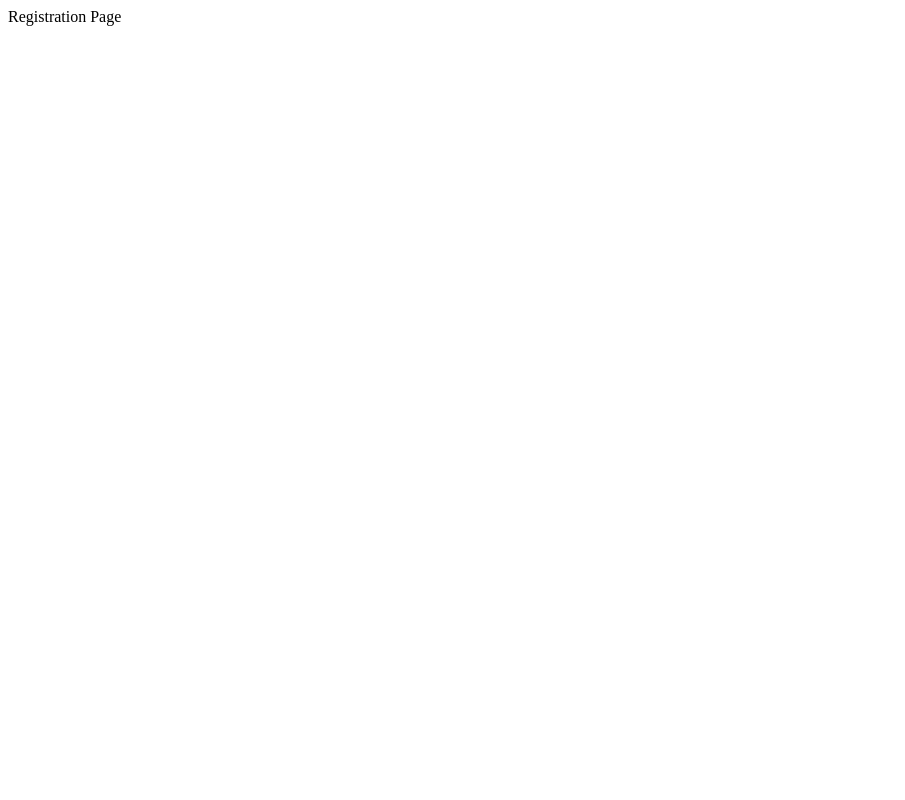
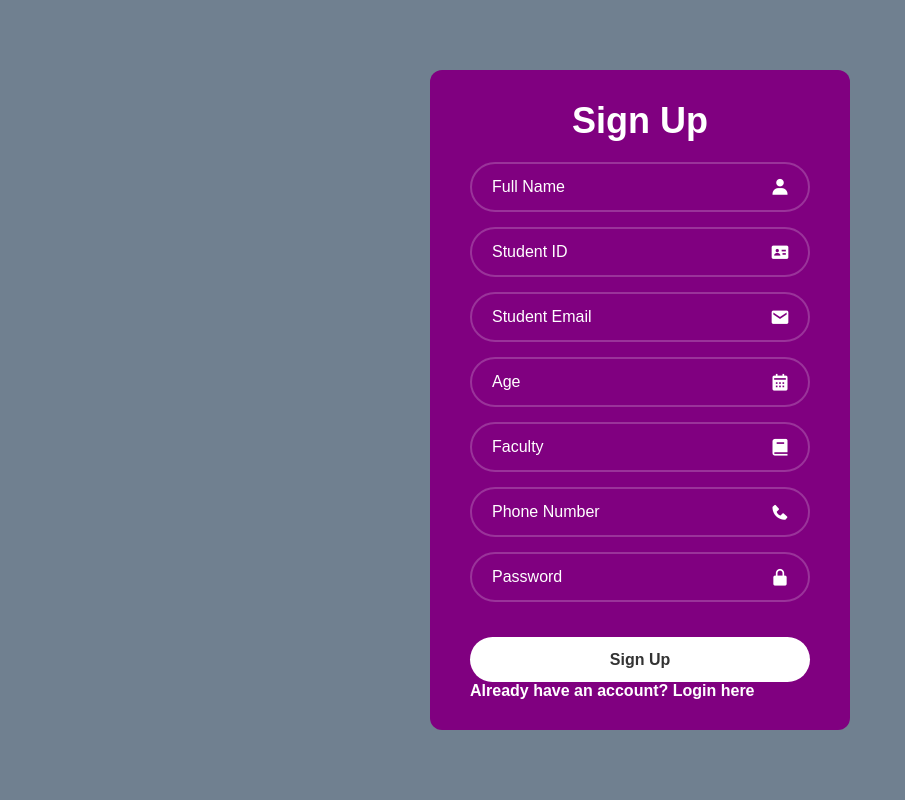
Before and after one commit to tharssha/TC5L---09, a Flask app: page /register/ in a window 1280 px wide. Before the commit the part shown is almost empty. Shown: the whole page, without its empty margins (0-905 px from the left). Run offline with Flask 3, Linux system fonts and the light colour scheme.

Commit message:
register page

```diff
--- a/app.py
+++ b/app.py
@@ -8,20 +8,32 @@ def init_sqlite_db():
     conn = sqlite3.connect('database.db')
     print("Opened database successfully")
 
-    conn.execute('CREATE TABLE IF NOT EXISTS students (email TEXT, password TEXT)')
-    print("Table created successfully")
+ # Create a new table for sign-up data
+    conn.execute('''
+        CREATE TABLE IF NOT EXISTS students_signup (
+            id INTEGER PRIMARY KEY AUTOINCREMENT,
+            name TEXT NOT NULL,
+            student_id TEXT NOT NULL,
+            email TEXT NOT NULL,
+            age INTEGER NOT NULL,
+            faculty TEXT NOT NULL,
+            phone_number TEXT NOT NULL,
+            password TEXT NOT NULL
+        )
+    ''')
+    print("Signup table created successfully")
     conn.close()
 
+# Initialize the database
 init_sqlite_db()
 
-# Home route
+# Home route (login)
 @app.route('/login/', methods=['GET', 'POST'])
 def login():
     if request.method == 'POST':
         email = request.form['email']
         password = request.form['password']
 
-        # Save to database
         with sqlite3.connect("database.db") as con:
             cur = con.cursor()
             cur.execute("INSERT INTO students (email, password) VALUES (?, ?)", (email, password))
@@ -29,9 +41,29 @@ def login():
             return "Login successful"
     return render_template('login.html')
 
-@app.route('/register/')
+# Registration route (sign-up)
+@app.route('/register/', methods=['GET', 'POST'])
 def register():
-    return "Registration Page"
+    if request.method == 'POST':
+        # Retrieve form data
+        name = request.form['name']
+        student_id = request.form['student_id']
+        email = request.form['email']
+        age = request.form['age']
+        faculty = request.form['faculty']
+        phone_number = request.form['phone_number']
+        password = request.form['password']
+
+        # Save sign-up data to database
+        with sqlite3.connect("database.db") as con:
+            cur = con.cursor()
+            cur.execute('''
+                INSERT INTO students_signup (name, student_id, email, age, faculty, phone_number, password)
+                VALUES (?, ?, ?, ?, ?, ?, ?)
+            ''', (name, student_id, email, age, faculty, phone_number, password))
+            con.commit()
+            return "Registration successful!"
+    return render_template('signup.html')
 
 if __name__ == '__main__':
     app.run(debug=True)
--- a/templates/login.html
+++ b/templates/login.html
@@ -123,6 +123,9 @@ body{
                     <i class='bx bxs-lock-alt'></i>
                 </div>
                 <button type="submit" class="btn">Login</button>
+                <div class="register-link">
+                    <p>Don't have an account? <a href="/register/">Register here</a></p>
+                </div>
             </form>
         </div>
     </body>
--- /dev/null
+++ b/templates/signup.html
@@ -0,0 +1,132 @@
+<!DOCTYPE html>
+<html lang="en">
+<head>
+    <meta charset="UTF-8">
+    <meta name="viewport" content="width=device-width, initial-scale=1.0">
+    <title>Sign Up Form | JOB PORTAL FOR MMU STUDENTS</title>
+    <link href='https://unpkg.com/boxicons@2.1.4/css/boxicons.min.css' rel='stylesheet'>
+    <style>
+*{
+    margin: 0;
+    padding: 0;
+    box-sizing: border-box;
+    font-family: "Poppins", sans-serif;
+}
+body {
+    display: flex;
+    justify-content: center;
+    align-items: center;
+    min-height: 100vh;
+    background: slategrey;
+}
+
+.wrapper {
+    width: 420px;
+    background: purple;
+    color: #fff;
+    border-radius: 12px;
+    padding: 30px 40px;
+}
+.wrapper h1 {
+    font-size: 36px;
+    text-align: center;
+    margin-bottom: 20px;
+}
+
+.input-box {
+    position: relative;
+    width: 100%;
+    height: 50px;
+    margin: 15px 0;
+}
+.input-box input {
+    width: 100%;
+    height: 100%;
+    background: transparent;
+    border: none;
+    outline: none;
+    border: 2px solid rgba(255, 255, 255, .2);
+    border-radius: 40px;
+    font-size: 16px;
+    color: #fff;
+    padding: 20px 45px 20px 20px;
+}
+.input-box input::placeholder {
+    color: #fff;
+}
+.input-box i {
+    position: absolute;
+    right: 20px;
+    top: 50%;
+    transform: translateY(-50%);
+    font-size: 20px;
+}
+.wrapper .btn {
+    width: 100%;
+    height: 45px;
+    background: #fff;
+    border: none;
+    outline: none;
+    border-radius: 40px;
+    cursor: pointer;
+    font-size: 16px;
+    color: #333;
+    font-weight: 600;
+    margin-top: 20px;
+}
+
+.login-link {
+    color:white;
+    text-decoration: none;
+    font-weight: 600;
+}
+.login-link p a{
+    color: #fff;
+    text-decoration: none;
+    font-weight: 600;
+}
+.login-link p a:hover{
+    text-decoration: underline;
+}
+    </style>
+</head>
+<body>
+    <div class="wrapper">
+        <form action="{{ url_for('register') }}" method="POST">
+            <h1>Sign Up</h1>
+            <div class="input-box">
+                <input type="text" name="name" placeholder="Full Name" required>
+                <i class='bx bxs-user'></i>
+            </div>
+            <div class="input-box">
+                <input type="text" name="student_id" placeholder="Student ID" required>
+                <i class='bx bxs-id-card'></i>
+            </div>
+            <div class="input-box">
+                <input type="email" name="email" placeholder="Student Email" required>
+                <i class='bx bxs-envelope'></i>
+            </div>
+            <div class="input-box">
+                <input type="number" name="age" placeholder="Age" required>
+                <i class='bx bxs-calendar'></i>
+            </div>
+            <div class="input-box">
+                <input type="text" name="faculty" placeholder="Faculty" required>
+                <i class='bx bxs-book'></i>
+            </div>
+            <div class="input-box">
+                <input type="text" name="phone_number" placeholder="Phone Number" required>
+                <i class='bx bxs-phone'></i>
+            </div>
+            <div class="input-box">
+                <input type="password" name="password" placeholder="Password" required>
+                <i class='bx bxs-lock-alt'></i>
+            </div>
+            <button type="submit" class="btn">Sign Up</button>
+            <div class="login-link">
+                <p>Already have an account? <a href="/login/">Login here</a></p>
+            </div>
+        </form>
+    </div>
+</body>
+</html>
```
Also changed, not shown: test_db.py (deleted, +0 -12 lines), database.db.
